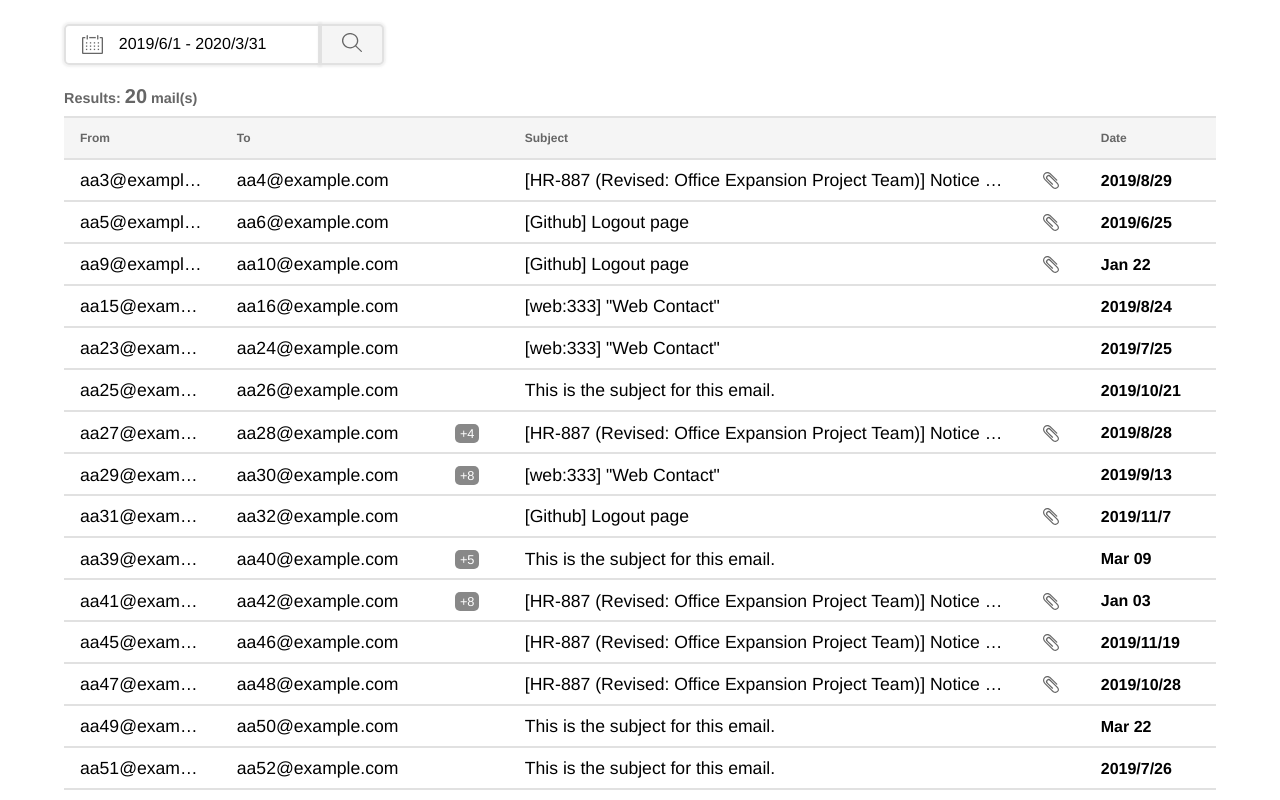
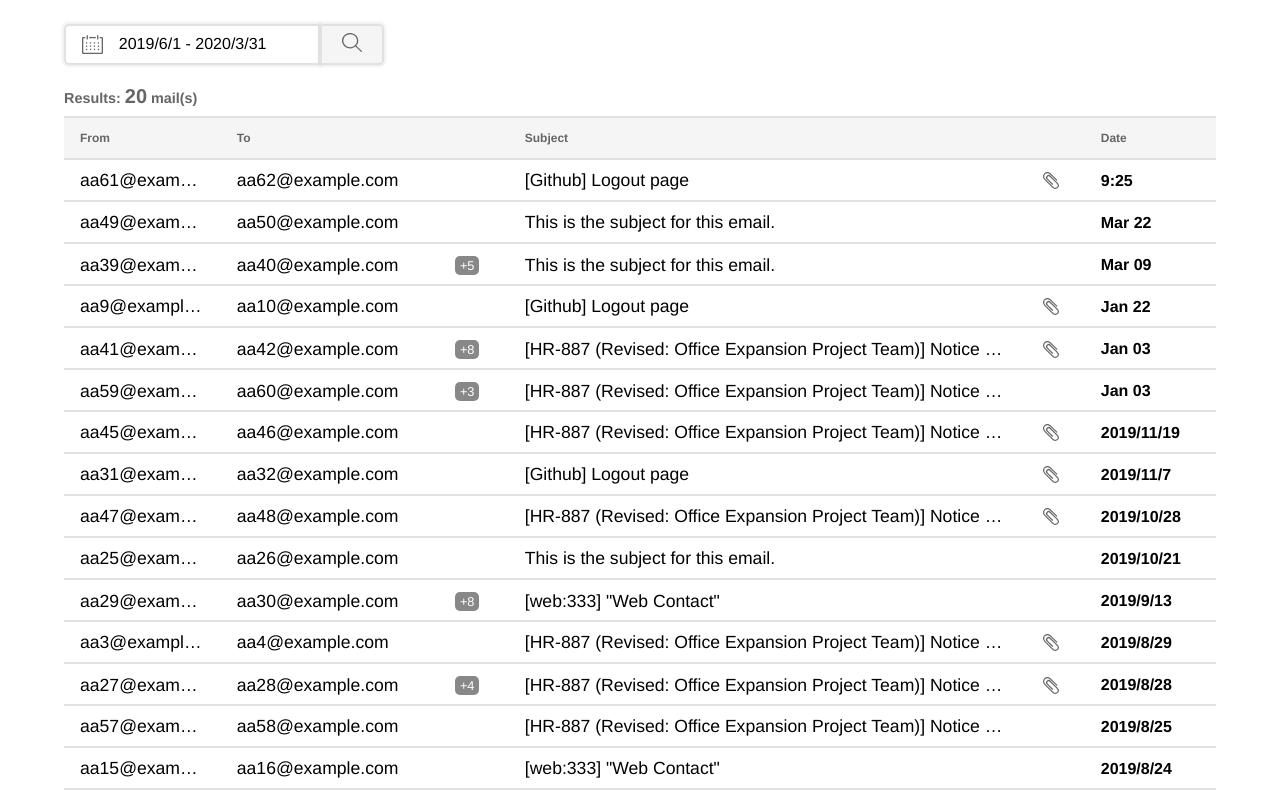
Before and after one commit to chcliu/hennge-admissions-challenge, a React app: page / in a window 1280 px wide. Shown: the top 800 px of the page. Built offline with nearby package versions, Linux system fonts and the light colour scheme.

Commit message:
added sorting functionality to inbox top bar

```diff
--- a/src/components/EmailList.tsx
+++ b/src/components/EmailList.tsx
@@ -1,6 +1,7 @@
 import React, { useEffect, useState } from 'react';
+import _ from 'lodash';
 
-import { DateRange, EmailType, SetNumber } from 'types';
+import { DateRange, EmailType, SetNumber, SortSettings } from 'types';
 
 import { getEmailData } from '../utils/email-helper';
 import { setToStart, setToEnd } from '../utils/date-helper';
@@ -11,11 +12,12 @@ interface Props {
     dateRange: DateRange;
     emailCount: number;
     setEmailCount: SetNumber;
+    sortSettings: SortSettings;
 }
 
 const emailData = getEmailData();
 
-const EmailList: React.FC<Props> = ({ dateRange, emailCount, setEmailCount }) => {
+const EmailList: React.FC<Props> = ({ dateRange, emailCount, setEmailCount, sortSettings }) => {
     const { startDate, endDate } = dateRange;
     const [emails, setEmails] = useState<Array<EmailType>>([]);
 
@@ -25,8 +27,11 @@ const EmailList: React.FC<Props> = ({ dateRange, emailCount, setEmailCount }) =>
 
         const filteredEmails = emailData.filter((email) => isAfterStartDate(email.date) && isBeforeEndDate(email.date));
         if (emailCount !== filteredEmails.length) setEmailCount(filteredEmails.length);
-        setEmails(filteredEmails);
-    }, [dateRange]);
+
+        const { sortKey, sortOrder } = sortSettings;
+        const sortedEmails = _.orderBy(filteredEmails, sortKey, sortOrder);
+        setEmails(sortedEmails);
+    }, [dateRange, sortSettings]);
 
     return (
         <div className="email-list">
--- a/src/components/Inbox.tsx
+++ b/src/components/Inbox.tsx
@@ -1,5 +1,5 @@
-import React from 'react';
-import { DateRange, SetNumber } from 'types';
+import React, { useState } from 'react';
+import { DateRange, SetNumber, SortSettings } from 'types';
 
 import EmptyState from './EmptyState';
 import InboxHeader from './InboxHeader';
@@ -12,11 +12,17 @@ interface Props {
 }
 
 const Inbox: React.FC<Props> = ({ dateRange, emailCount, setEmailCount }) => {
+    const [sortSettings, setSortSettings] = useState<SortSettings>({ sortKey: 'date', sortOrder: 'desc' });
     return (
         <>
             <div className="inbox">
-                <InboxHeader />
-                <EmailList dateRange={dateRange} emailCount={emailCount} setEmailCount={setEmailCount} />
+                <InboxHeader setSortSettings={setSortSettings} sortSettings={sortSettings} />
+                <EmailList
+                    dateRange={dateRange}
+                    emailCount={emailCount}
+                    setEmailCount={setEmailCount}
+                    sortSettings={sortSettings}
+                />
             </div>
             {!emailCount && <EmptyState />}
         </>
--- a/src/components/InboxHeader.tsx
+++ b/src/components/InboxHeader.tsx
@@ -1,12 +1,41 @@
 import React from 'react';
+import { SetSortSettings, SortSettings } from 'types';
 
-const InboxHeader: React.FC = () => {
+interface Props {
+    setSortSettings: SetSortSettings;
+    sortSettings: SortSettings;
+}
+
+const InboxHeader: React.FC<Props> = ({ setSortSettings, sortSettings }) => {
+    const { sortKey, sortOrder } = sortSettings;
+
+    const selectSorting = (event: React.MouseEvent<HTMLSpanElement, MouseEvent>): void => {
+        const element = event.target as HTMLSpanElement;
+        const newSortKey = element.innerText.toLowerCase();
+
+        if (sortKey !== newSortKey && newSortKey !== 'date') setSortSettings({ sortKey: newSortKey, sortOrder: 'asc' });
+        else if (sortKey !== newSortKey && newSortKey === 'date')
+            setSortSettings({ sortKey: 'date', sortOrder: 'desc' });
+        else
+            sortOrder === 'asc'
+                ? setSortSettings({ sortKey, sortOrder: 'desc' })
+                : setSortSettings({ sortKey, sortOrder: 'asc' });
+    };
+
     return (
         <div className="inbox-header">
-            <span className="inbox-header__from">From</span>
-            <span className="inbox-header__to">To</span>
-            <span className="inbox-header__subject">Subject</span>
-            <span className="inbox-header__date">Date</span>
+            <span className="inbox-header__from" onClick={selectSorting}>
+                From
+            </span>
+            <span className="inbox-header__to" onClick={selectSorting}>
+                To
+            </span>
+            <span className="inbox-header__subject" onClick={selectSorting}>
+                Subject
+            </span>
+            <span className="inbox-header__date" onClick={selectSorting}>
+                Date
+            </span>
         </div>
     );
 };
--- a/src/types/index.d.ts
+++ b/src/types/index.d.ts
@@ -12,10 +12,16 @@ export interface DateRange {
     endDate?: Date;
 }
 
+export interface SortSettings {
+    sortKey: string;
+    sortOrder: 'asc' | 'desc';
+}
+
 export type SetCalendarDate = Dispatch<SetStateAction<CalendarDate>>;
 export type SetDateRange = Dispatch<SetStateAction<DateRange>>;
 export type SetMoment = Dispatch<SetStateAction<Moment>>;
 export type SetNumber = Dispatch<SetStateAction<number>>;
+export type SetSortSettings = Dispatch<SetStateAction<SortSettings>>;
 
 export interface EmailType {
     from: string;
```
